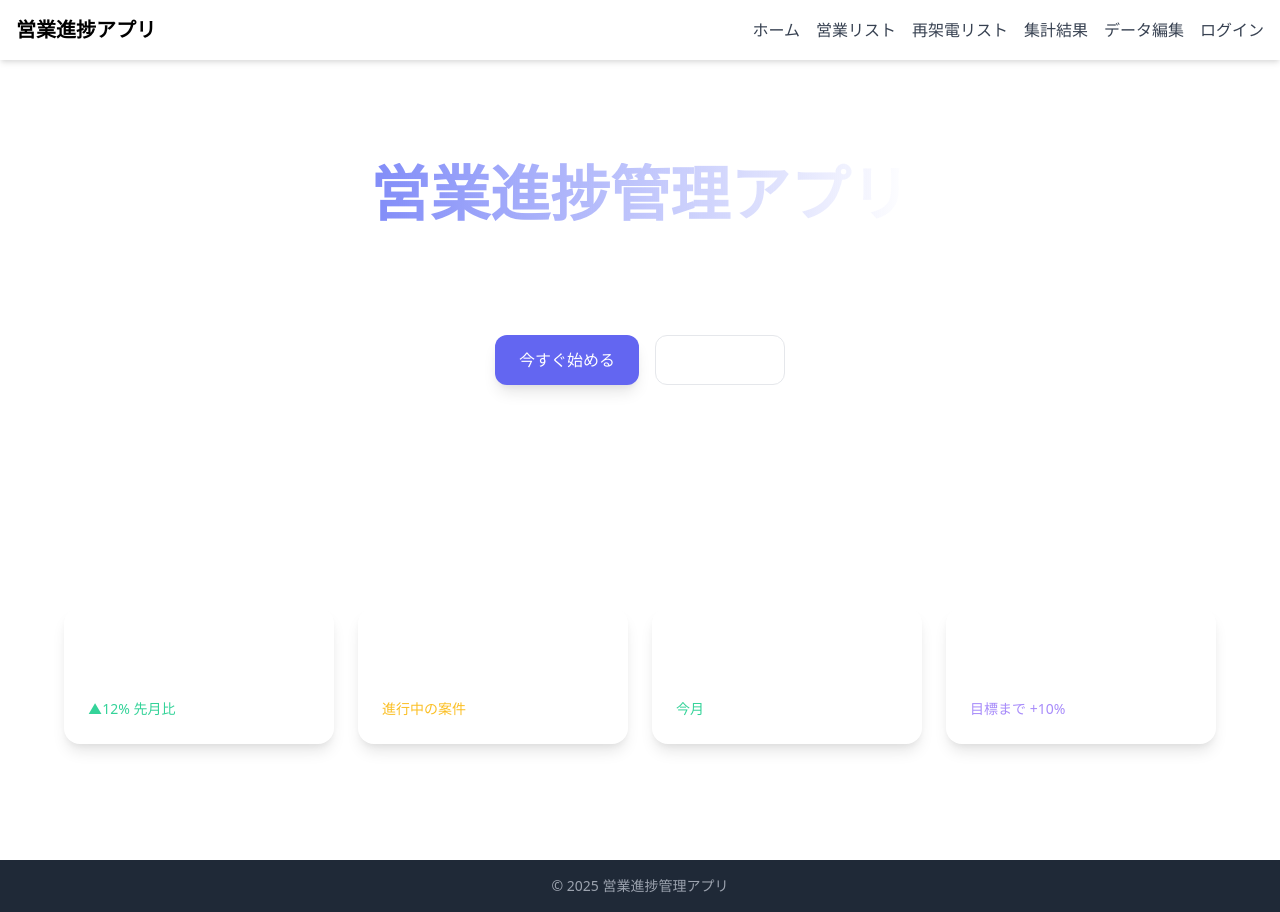
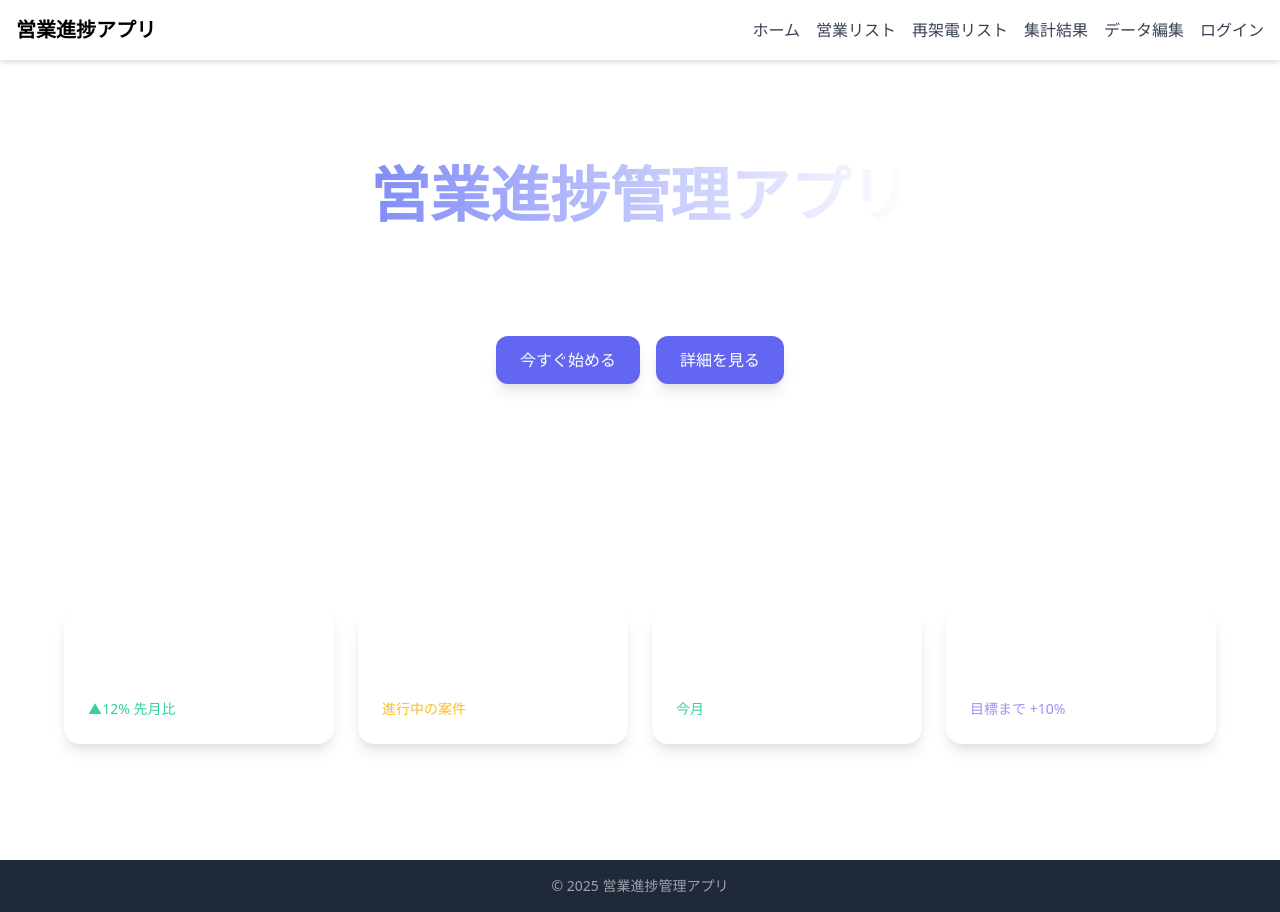
Before and after one commit to ryo0818/reactSpring, a React (Vite) app in the folder frontend/: page / in a window 1280 px wide. Built offline with nearby package versions, Linux system fonts and the light colour scheme; no server answers.

Commit message:
意味のない変更

```diff
--- a/frontend/pages/Home.jsx
+++ b/frontend/pages/Home.jsx
@@ -16,7 +16,7 @@ export default function Home() {
           <button className="px-6 py-3 rounded-xl bg-indigo-500 hover:bg-indigo-600 shadow-lg transition">
             今すぐ始める
           </button>
-          <button className="px-6 py-3 rounded-xl border border-slate-600 hover:bg-slate-800 transition">
+          <button className="px-6 py-3 rounded-xl bg-indigo-500 hover:bg-indigo-600 shadow-lg transition">
             詳細を見る
           </button>
         </div>
```
